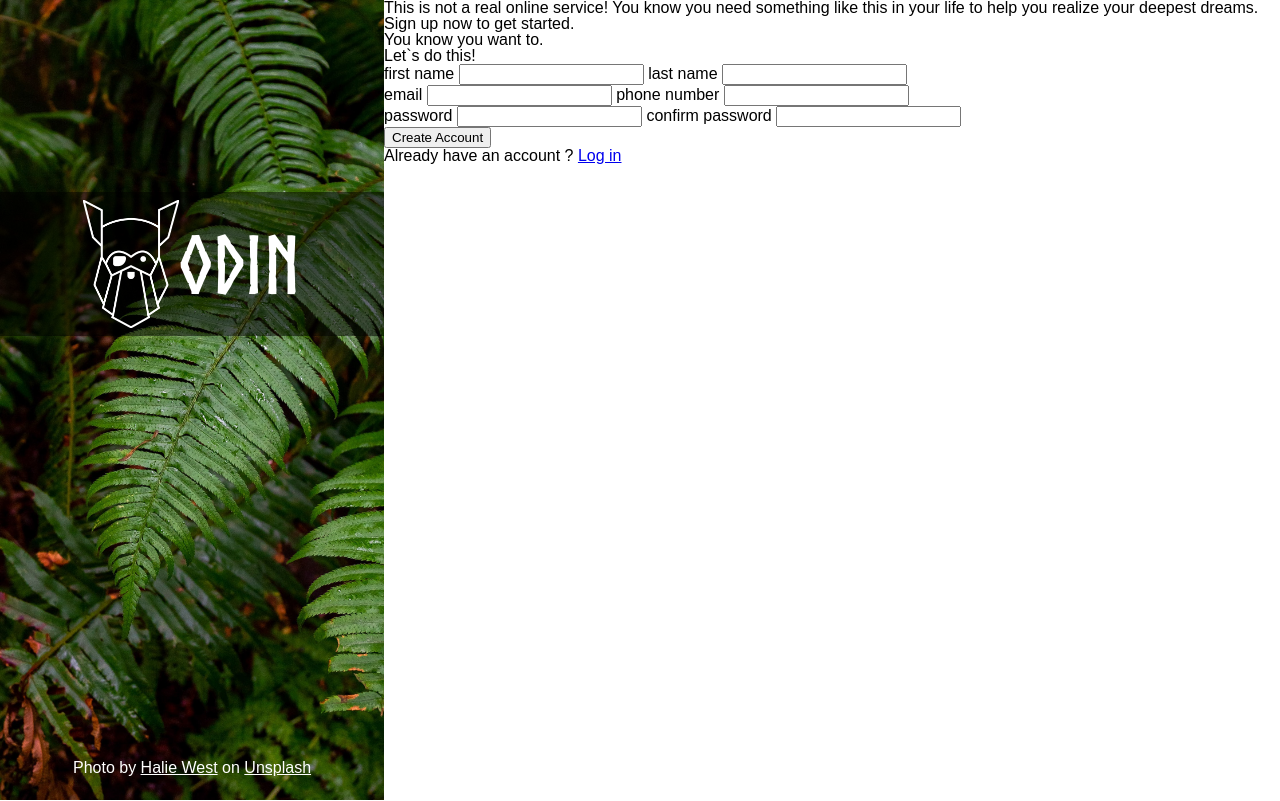
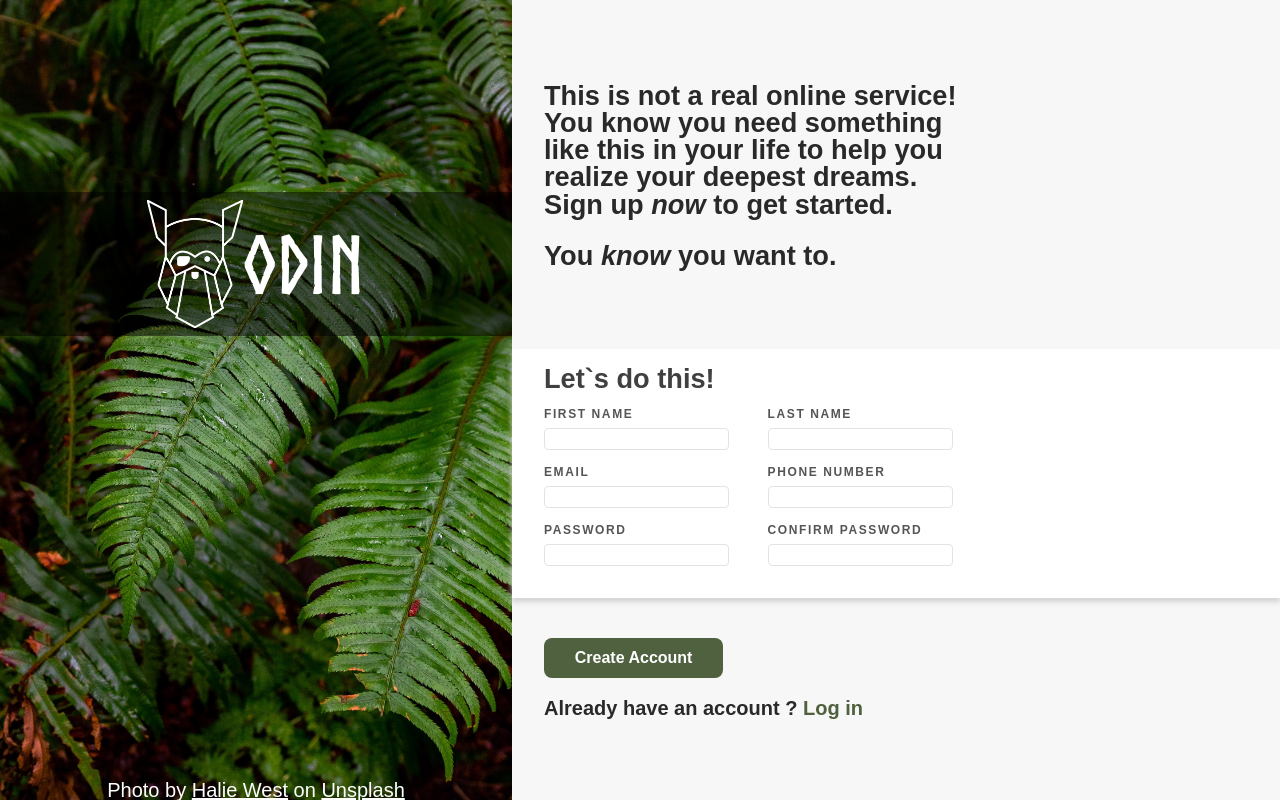
Before and after one commit to Developersdreamboat/sign-up-form, a plain HTML site: page index.html in a window 1280 px wide. Drawn offline with Linux system fonts and the light colour scheme.

Commit message:
Add basic styles

```diff
--- a/css/style.css
+++ b/css/style.css
@@ -49,7 +49,7 @@ table {
 
 :root {
   --hero-height: 100vh;
-  --hero-width: 30vw;
+  --hero-width: 40vw;
   --logo-height: 16vh;
   --logo-width: 19vw;
 }
@@ -95,3 +95,84 @@ body {
 .hero-credits a {
   color: #ffffff;
 }
+
+.form {
+  color:#292929;
+  background-color: #f7f7f7;
+  font-size: 1.7rem;
+  font-weight: 600;
+  display: flex;
+  flex-direction: column;
+  justify-content: center;
+}
+
+.form > * {
+  padding: 0 22.5vw 0 2.5vw;
+}
+
+.form p + p + p {
+  margin: 3vh 0 0 0;
+}
+
+#sign-up {
+  background-color: #ffffff;
+  box-shadow: 0 .5vh .2em #d3d3d3;
+  margin: 10vh 0 5vh 0;
+  padding-bottom: 3vh;
+}
+
+.form-area {
+  display: flex;
+  flex-wrap: wrap;
+}
+
+.input {
+  margin: 1vh 0;
+  color: #555555;
+  font-size: .75rem;
+  font-weight: 600;
+  letter-spacing: .1rem;
+  text-transform: uppercase;
+  display: flex;
+  flex-direction: column;
+}
+
+legend {
+  margin: 2vh 0 1vh 0;
+  color: #404040;
+}
+
+input {
+  border: .02rem solid #e3e3e3;
+  border-radius: .25rem;
+  width: 14vw;
+  height: 2.25vh;
+  margin: 1vh 3vw 0 0;
+}
+
+i {
+  font-style: italic;
+}
+
+#submit {
+  border: .02rem none;
+  border-radius: .5rem;
+  background-color:#4f613f;
+  color: #ffffff;
+  font-size: 1rem;
+  font-weight: 600;
+  height: 5vh;
+  width: 14vw;
+  margin: 0 0 0 2.5vw;
+  padding: 0 0 0 0;
+}
+
+p:last-child {
+  margin-top: 2.5vh;
+  font-size: 1.25rem;
+}
+
+.form a {
+  text-decoration: none;
+  color: #4f613f;
+}
--- a/index.html
+++ b/index.html
@@ -17,30 +17,39 @@
   </div>
   <div class="form">
     <p>This is not a real online service! You know you need something like this
-        in your life to help you realize your deepest dreams. Sign up now to get started.</p>
-    <p>You know you want to.</p>
-    <form action="#" method="post">
-      <p>Let`s do this!</p>
-      <fieldset>
+        in your life to help you realize your deepest dreams.</p>
+    <p>Sign up <i>now</i> to get started.</p>
+    <p>You <i>know</i> you want to.</p>
+    <form id="sign-up" action="#" method="post">
+      <legend>Let`s do this!</legend>
+      <div class="form-area">
+        <div class="input">
           <label for="first_name">first name</label>
           <input type="text" id="first_name">
+        </div>
+        <div class="input">
           <label for="last_name">last name</label>
           <input type="text" id="last_name">
-      </fieldset>
-      <fieldset>
+        </div>
+        <div class="input">
           <label for="user_email">email</label>
           <input type="email" id="user_email">
+        </div>
+        <div class="input">
           <label for="phone_number">phone number</label>
           <input type="tel" id="phone_number">
-      </fieldset>
-      <fieldset>
+        </div>
+        <div class="input">
           <label for="user_password">password</label>
-        <input type="password" id="user_password">
+          <input type="password" id="user_password" required>
+        </div>
+        <div class="input">
           <label for="confirm_password">confirm password</label>
-        <input type="password" id="confirm_password">
-      </fieldset>
+          <input type="password" id="confirm_password" required>
+        </div>
+      </div>
     </form>
-    <button type="submit">Create Account</button>
+    <button id="submit" type="submit">Create Account</button>
     <p>Already have an account ? <a href="#">Log in</a></p>
   </div>
 </body>
```
Lines whose indentation alone changed are shown as unchanged.
